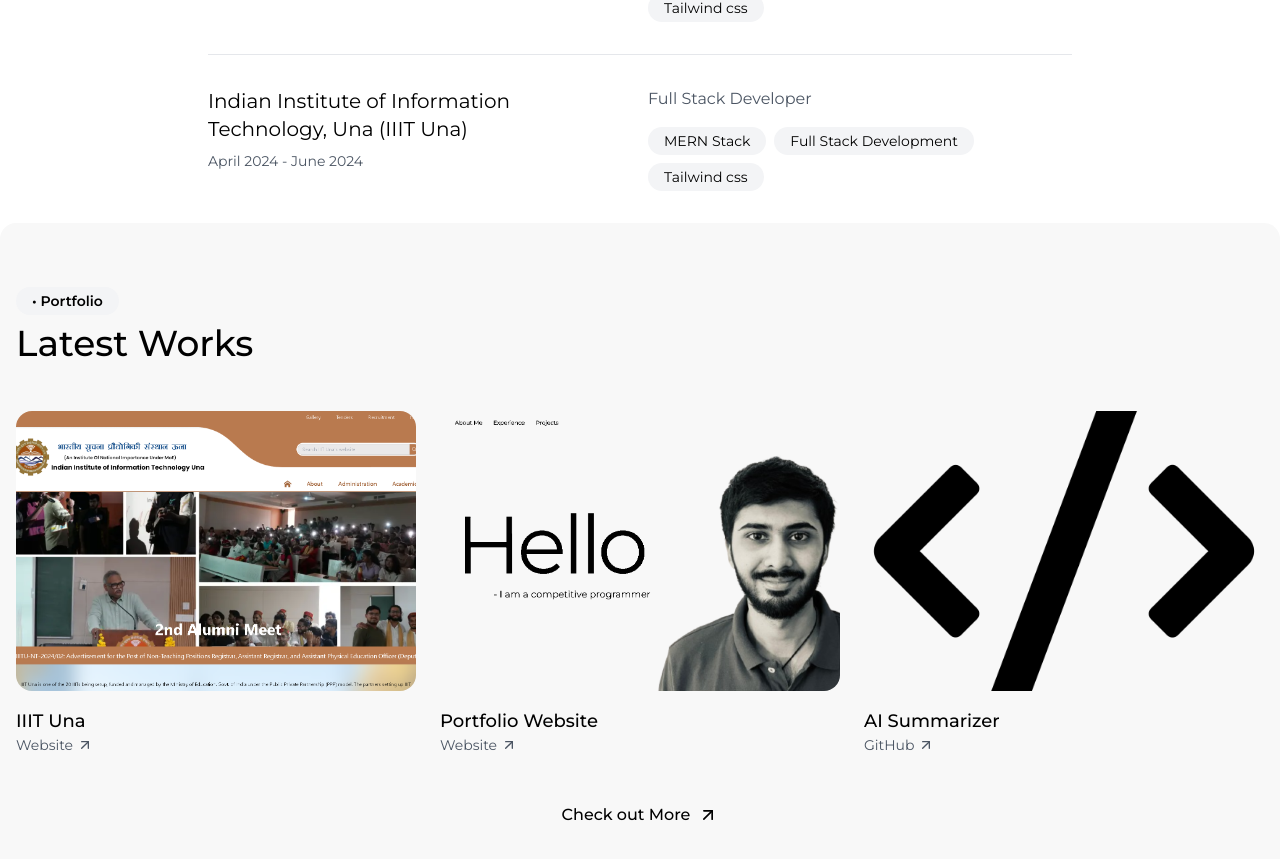
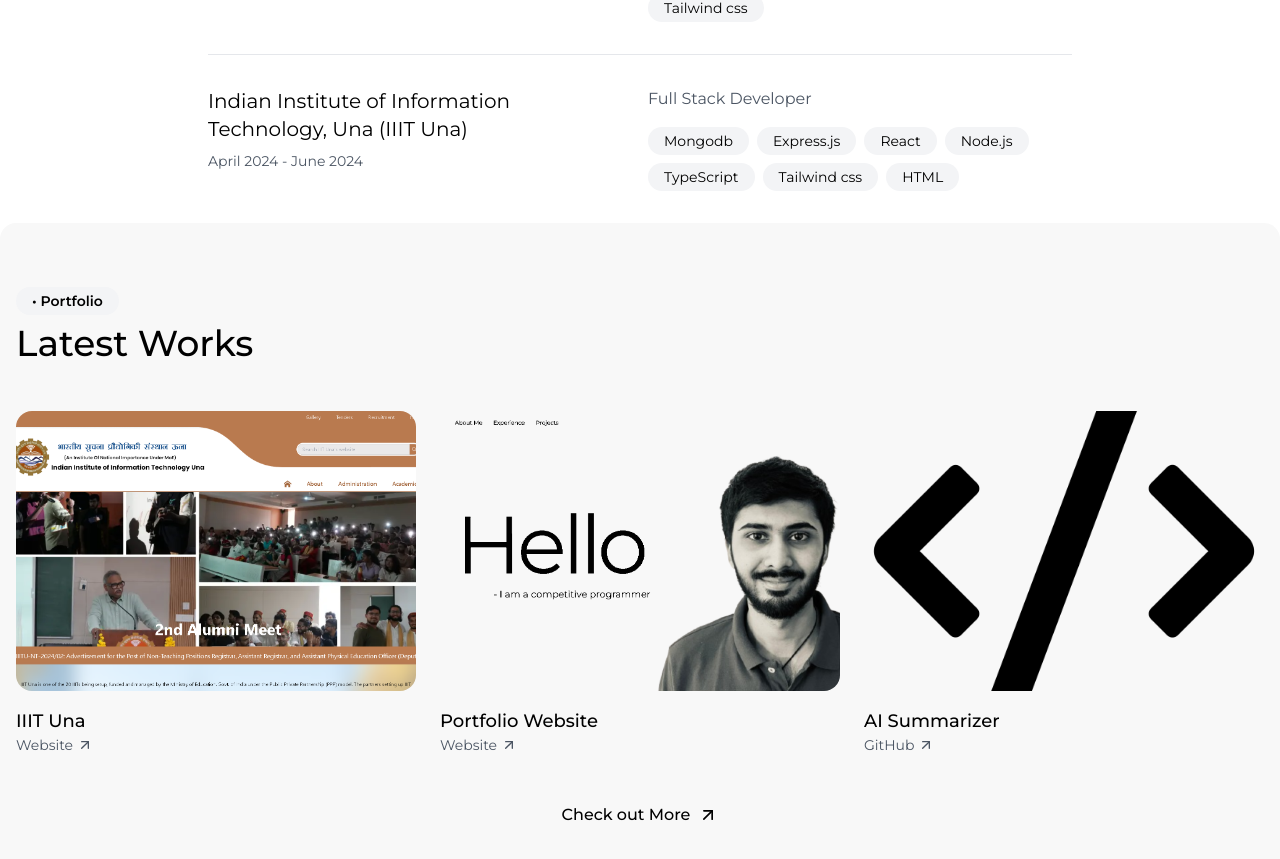
Before and after one commit to Rachit-31/My_Portfolio, a React (Vite) app in the folder Client/: page / in a window 1280 px wide. Shown: the part 2519-3378 px from the top of the page. Built offline with nearby package versions, Linux system fonts and the light colour scheme.

Commit message:
SOME LITTLE CHANGES

```diff
--- a/Client/src/Components/Experience.jsx
+++ b/Client/src/Components/Experience.jsx
@@ -31,7 +31,7 @@
       company: "Indian Institute of Information Technology, Una (IIIT Una)",
       period: "April 2024 - June 2024",
       role: "Full Stack Developer",
-      tags: ["MERN Stack", "Full Stack Development", "Tailwind css"]
+      tags: ["Mongodb", "Express.js", "React", "Node.js", "TypeScript", "Tailwind css", "HTML"]
     }
   ];
 
```
